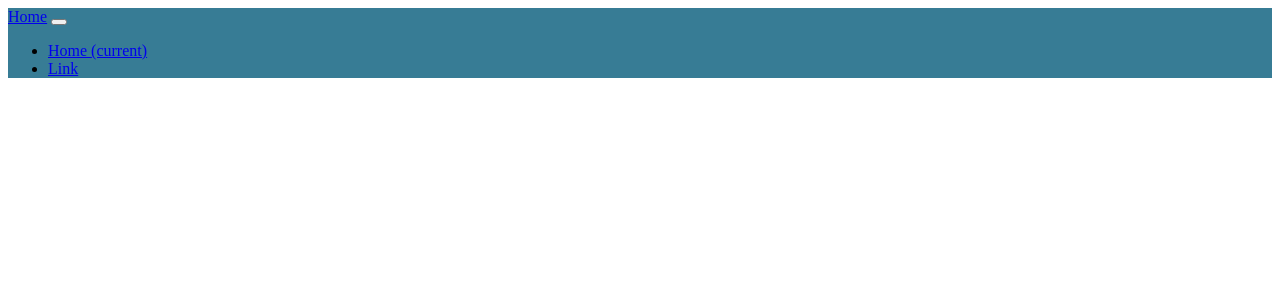
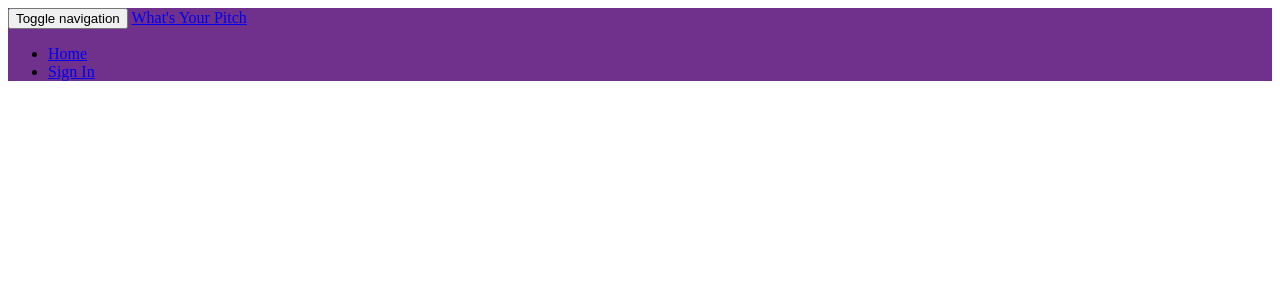
Before and after one commit to Robinkariuki/pitch, a Flask app: template app/templates/navbar.html in a window 1280 px wide. Shown: the top 300 px of the page. Run offline with Flask 2, Linux system fonts and the light colour scheme; the template is opened without the code that fills it, so the values that code supplies are empty; some libraries are stand-ins or nearby versions.

Commit message:
this commit makes changes to the navbar

```diff
--- a/app/templates/navbar.html
+++ b/app/templates/navbar.html
@@ -1,18 +1,32 @@
-<nav class="navbar navbar-expand-lg navbar-light" style="background-color: #377C95;">
-  <a class="navbar-brand" href="#">Home</a>
-  <button class="navbar-toggler" type="button" data-toggle="collapse" data-target="#navbarSupportedContent" aria-controls="navbarSupportedContent" aria-expanded="false" aria-label="Toggle navigation">
-    <span class="navbar-toggler-icon"></span>
-  </button>
+<style>
+    .container-fluid{
+    background-color:rgba(82, 5, 117, 0.822);
+      }
+    </style>
+    <div class="navbar navbar-inverse" role="navigation">
+            <div class="container-fluid">
+                <div class="navbar-header">
+                    <button type="button" class="navbar-toggle" data-toggle="collapse" data-target=".navbar-collapse">
+                      <span class="sr-only">Toggle navigation</span>
+                      <span class="icon-bar"></span>
+                      <span class="icon-bar"></span>
+                      <span class="icon-bar"></span>
+                    </button>
+                    <a class="navbar-brand" href="/"> What's Your Pitch </a>
+                </div>
+                <div class="navbar-collapse collapse">
+                    <ul class="nav navbar-nav">
+                        <li><a href="/">Home</a></li>
 
-  <div class="collapse navbar-collapse" id="navbarSupportedContent">
-    <ul class="navbar-nav mr-auto">
-      <li class="nav-item active">
-        <a class="nav-link" href="#">Home <span class="sr-only">(current)</span></a>
-      </li>
-      <li class="nav-item">
-        <a class="nav-link" href="#">Link</a>
-      </li>
-    </ul>
+                        {% if current_user.is_authenticated %}
+                        <li style="color:white;padding:15px;"><{{current_user.username}}</li>
+                        <li><a href="{{url_for('main.index',uname=current_user.username)}}">Profile</a></li>
+                        <li><a href="{{url_for('auth.logout')}}">Sign Out</a></li>
+                      {% else %}
+                        <li><a href="{{url_for('auth.login')}}">Sign In</a></li>
+                      {% endif %}
 
-  </div>
-</nav>
+                </div>
+
+            </div>
+    </div>
```
